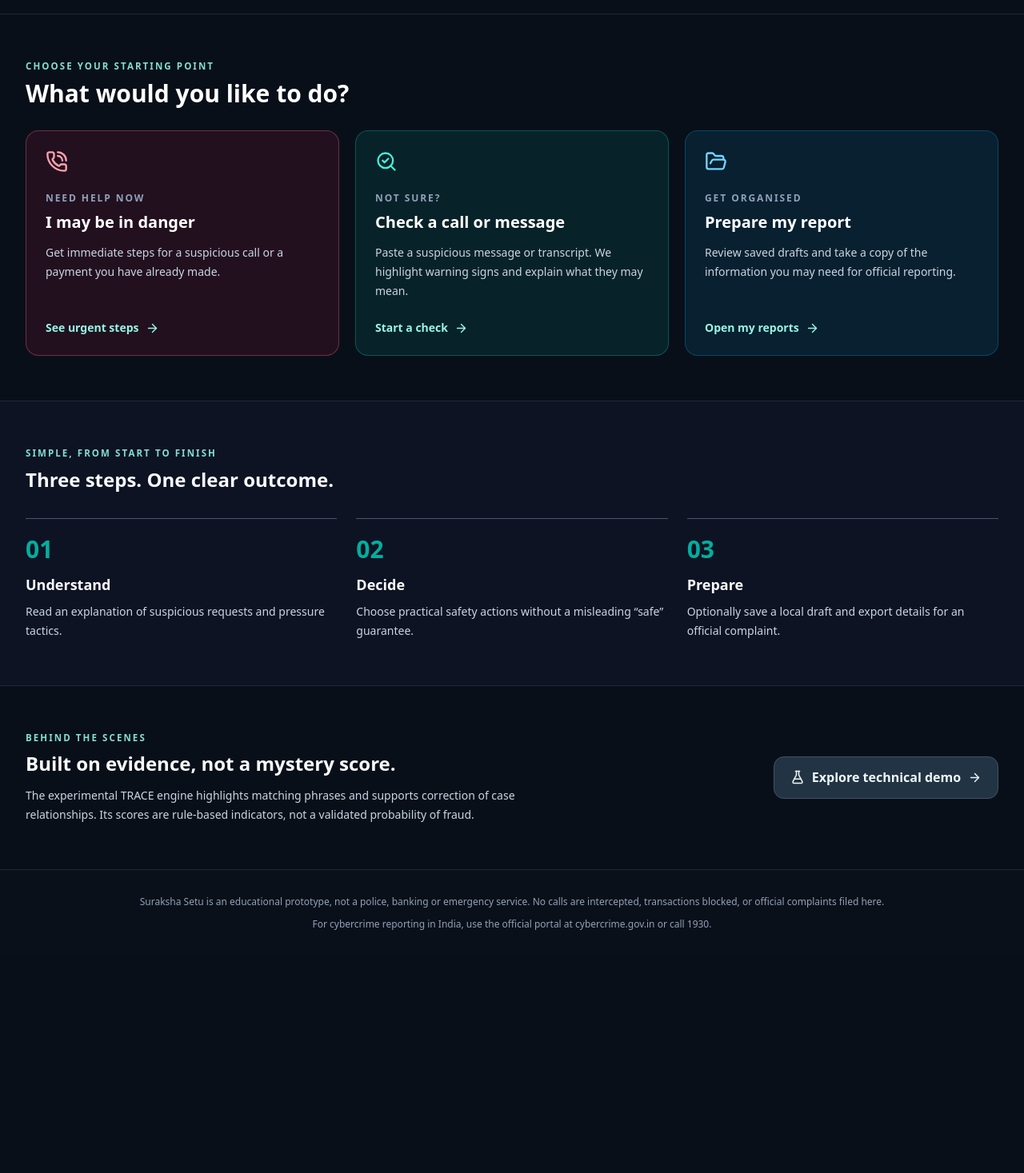
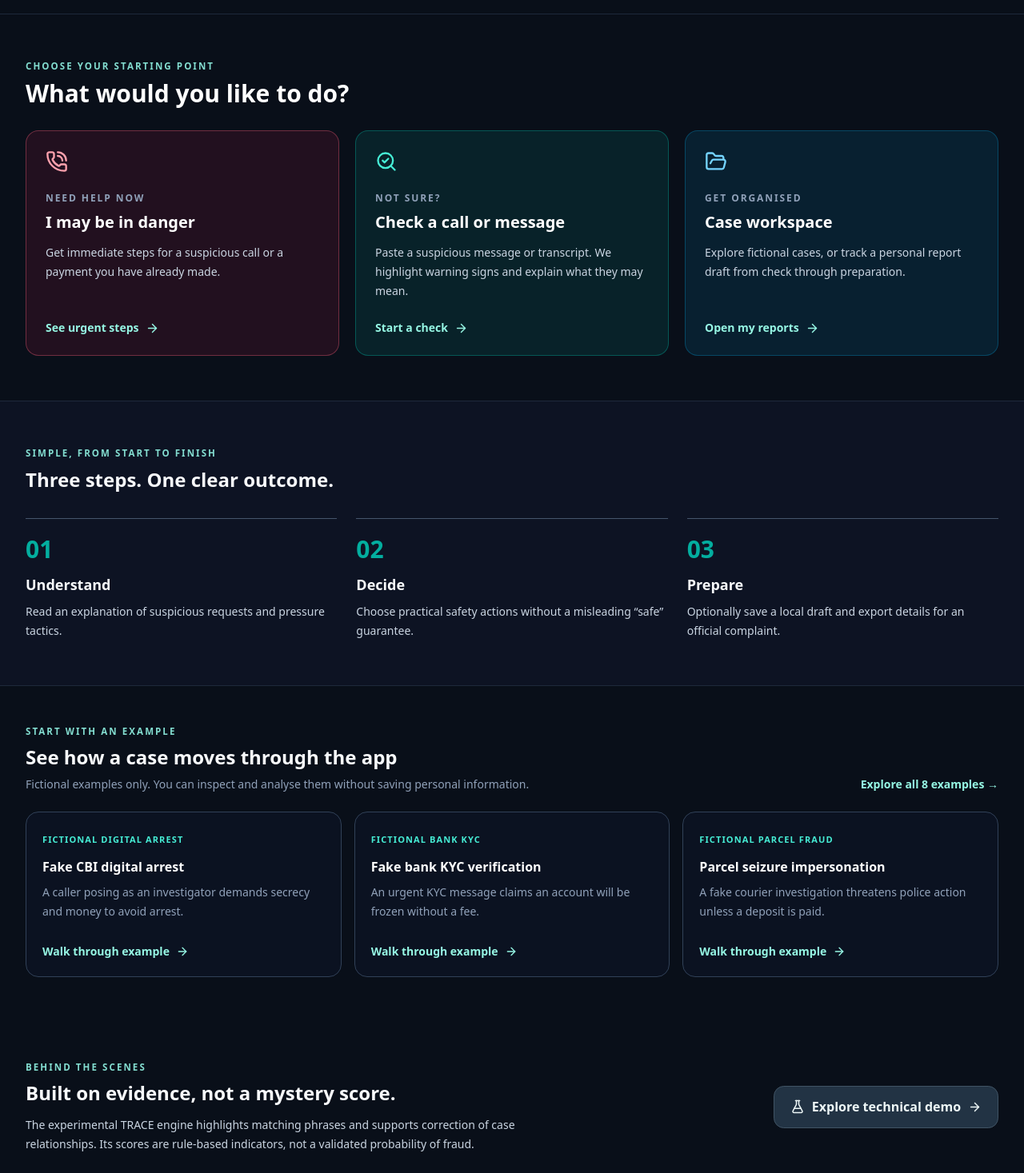
Before and after one commit to aadi-harale/suraksha_setu, a Next.js app in the folder frontend/: page / in a window 1280 px wide. Shown: the part 662-2129 px from the top of the page at 80% size. Before the commit the page ends 1858 px from the top, so only its background shows below. Built offline with nearby package versions, Linux system fonts and the light colour scheme.

Commit message:
ux: give homepage seeded cases and one-click guided walkthroughs

```diff
--- a/frontend/src/app/page.tsx
+++ b/frontend/src/app/page.tsx
@@ -1,9 +1,10 @@
 import Link from 'next/link';
+import { DEMO_CASES } from '@/lib/demo-cases';
 import { ShieldCheck, ArrowRight, PhoneCall, SearchCheck, FolderOpen, ShieldAlert, LockKeyhole, ListChecks, FlaskConical } from 'lucide-react';
 const actions=[
  {href:'/help',icon:PhoneCall,kicker:'NEED HELP NOW',title:'I may be in danger',copy:'Get immediate steps for a suspicious call or a payment you have already made.',tone:'border-rose-400/35 bg-rose-500/10',iconColor:'text-rose-300',cta:'See urgent steps'},
  {href:'/check',icon:SearchCheck,kicker:'NOT SURE?',title:'Check a call or message',copy:'Paste a suspicious message or transcript. We highlight warning signs and explain what they may mean.',tone:'border-teal-400/30 bg-teal-400/10',iconColor:'text-teal-300',cta:'Start a check'},
- {href:'/reports',icon:FolderOpen,kicker:'GET ORGANISED',title:'Prepare my report',copy:'Review saved drafts and take a copy of the information you may need for official reporting.',tone:'border-sky-400/25 bg-sky-400/10',iconColor:'text-sky-300',cta:'Open my reports'}
+ {href:'/reports',icon:FolderOpen,kicker:'GET ORGANISED',title:'Case workspace',copy:'Explore fictional cases, or track a personal report draft from check through preparation.',tone:'border-sky-400/25 bg-sky-400/10',iconColor:'text-sky-300',cta:'Open my reports'}
 ];
 export default function HomePage(){return <div className="overflow-hidden">
  <section className="border-b border-slate-800 bg-[radial-gradient(ellipse_at_76%_0%,rgba(15,118,110,.21),transparent_55%)]">
@@ -27,6 +28,12 @@ export default function HomePage(){return <div className="overflow-hidden">
   <p className="product-kicker">Simple, from start to finish</p><h2 className="mt-2 text-2xl font-bold">Three steps. One clear outcome.</h2>
   <div className="mt-8 grid gap-6 md:grid-cols-3">{[{n:'01',title:'Understand',copy:'Read an explanation of suspicious requests and pressure tactics.'},{n:'02',title:'Decide',copy:'Choose practical safety actions without a misleading “safe” guarantee.'},{n:'03',title:'Prepare',copy:'Optionally save a local draft and export details for an official complaint.'}].map(s=><div key={s.n} className="border-t border-slate-600 pt-5"><span className="text-3xl font-black text-teal-400/80">{s.n}</span><h3 className="mt-3 text-lg font-bold">{s.title}</h3><p className="mt-2 text-sm leading-6 text-slate-300">{s.copy}</p></div>)}</div>
  </div></section>
+ <section className="mx-auto max-w-7xl px-5 py-12 md:px-8">
+  <div className="mb-6 flex flex-wrap items-end justify-between gap-3"><div><p className="product-kicker">Start with an example</p><h2 className="mt-2 text-2xl font-bold">See how a case moves through the app</h2><p className="mt-2 text-sm text-slate-400">Fictional examples only. You can inspect and analyse them without saving personal information.</p></div><Link href="/reports" className="text-sm font-bold text-teal-200 hover:underline">Explore all 8 examples →</Link></div>
+  <div className="grid gap-4 md:grid-cols-3">{DEMO_CASES.slice(0,3).map(demo=><Link href={'/check?example='+encodeURIComponent(demo.id)} key={demo.id} className="group rounded-2xl border border-slate-700 bg-slate-900/50 p-5 transition-colors hover:border-teal-400/60">
+    <span className="text-[11px] font-bold uppercase tracking-widest text-teal-300">Fictional {demo.category}</span><h3 className="mt-3 font-bold text-white">{demo.title}</h3><p className="mt-2 min-h-16 text-sm leading-6 text-slate-400">{demo.summary}</p><span className="mt-3 inline-flex items-center gap-2 text-sm font-semibold text-teal-200">Walk through example <ArrowRight size={16} className="group-hover:translate-x-1"/></span>
+   </Link>)}</div>
+ </section>
  <section className="mx-auto flex max-w-7xl flex-col gap-6 px-5 py-14 md:flex-row md:items-center md:justify-between md:px-8"><div className="max-w-2xl">
   <p className="product-kicker">Behind the scenes</p><h2 className="mt-2 text-2xl font-bold">Built on evidence, not a mystery score.</h2><p className="mt-3 text-sm leading-6 text-slate-300">The experimental TRACE engine highlights matching phrases and supports correction of case relationships. Its scores are rule-based indicators, not a validated probability of fraud.</p></div>
   <Link href="/lab" className="product-btn product-btn-secondary shrink-0"><FlaskConical size={18}/>Explore technical demo<ArrowRight size={17}/></Link>
```
